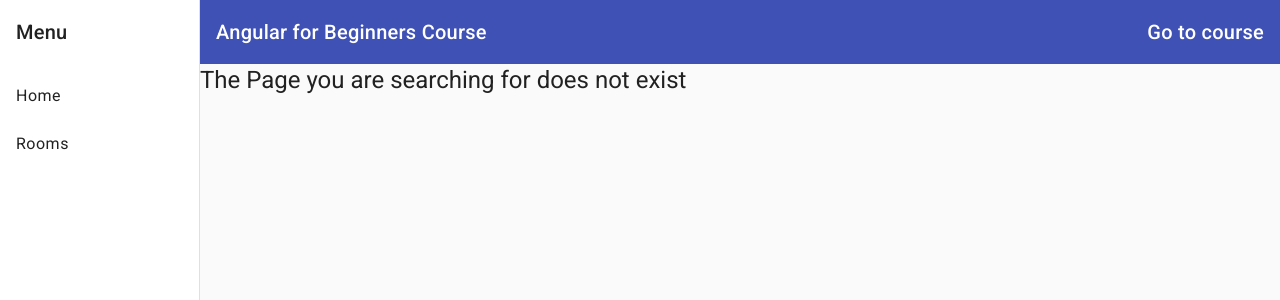
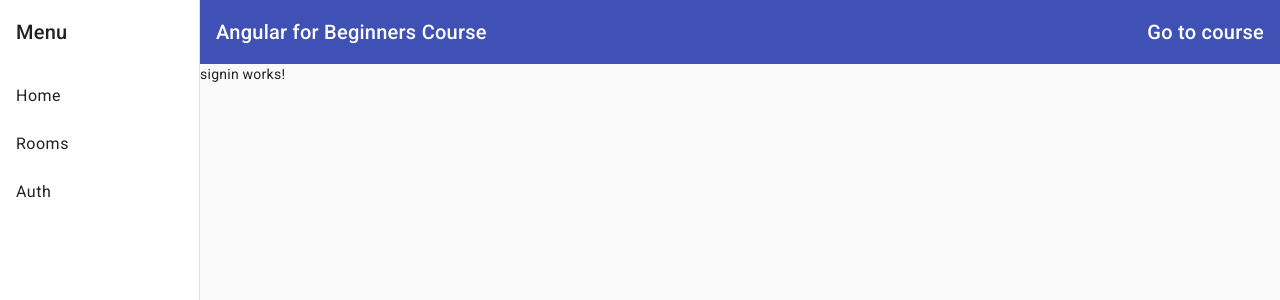
Before and after one commit to shobhit-28/hotelInventoryApp-Angular, an Angular app: page /auth/signin in a window 1280 px wide. Shown: the top 300 px of the page. Built offline with nearby package versions, Linux system fonts and the light colour scheme.

Commit message:
authComponents initialized

```diff
--- a/src/app/app-nav/app-nav.component.html
+++ b/src/app/app-nav/app-nav.component.html
@@ -7,6 +7,7 @@
     <mat-nav-list>
       <a mat-list-item routerLink="">Home</a>
       <a mat-list-item routerLink="/rooms">Rooms</a>
+      <a mat-list-item routerLink="/auth">Auth</a>
     </mat-nav-list>
   </mat-sidenav>
   <mat-sidenav-content>
--- /dev/null
+++ b/src/app/pages/auth/authConfig/module/auth.module.ts
@@ -0,0 +1,17 @@
+import { NgModule } from '@angular/core';
+import { CommonModule } from '@angular/common';
+import { SigninComponent } from '../../signin/signin.component';
+import { Routes } from '@angular/router';
+
+export const routesForAuth: Routes = [
+  {path: '', redirectTo: 'signin', pathMatch: 'full'},
+  {path: 'signin', component: SigninComponent},
+]
+
+@NgModule({
+  declarations: [],
+  imports: [
+    CommonModule
+  ]
+})
+export class AuthModule { }
--- /dev/null
+++ b/src/app/pages/auth/signin/signin.component.html
@@ -0,0 +1 @@
+<p>signin works!</p>
```
Also changed, not shown: src/app/app.routes.ts (+5 -3 lines), src/app/pages/auth/signin/signin.component.ts (added, +12 -0 lines), src/app/pages/auth/signin/signin.component.scss (added), 1 other file (tests, documents, lock files or other folders).
